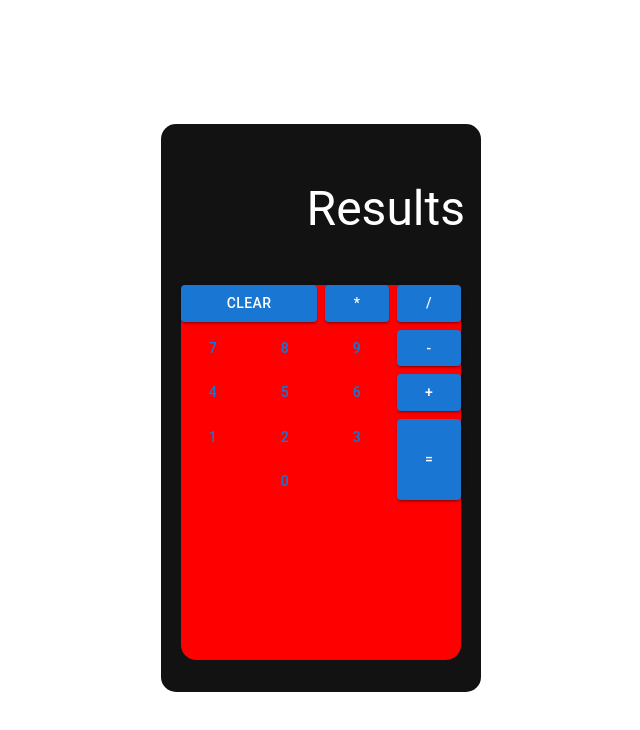
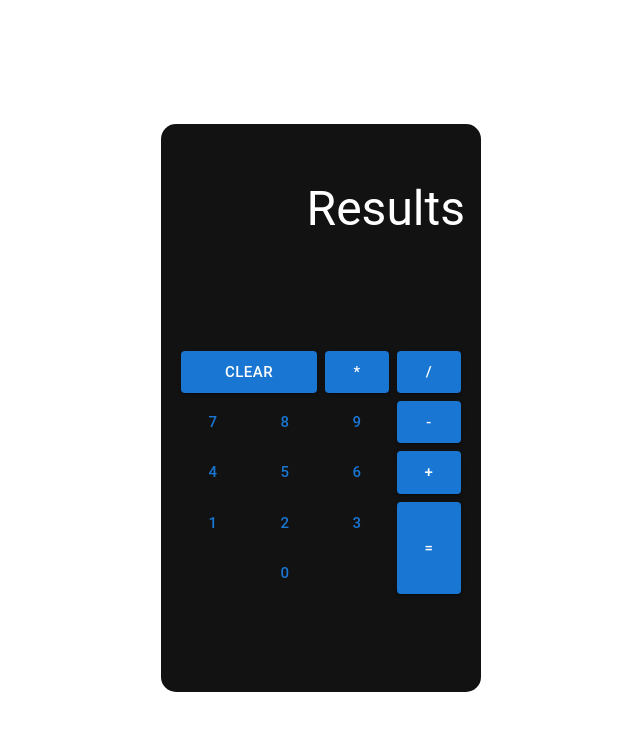
Before and after one commit to couvq/MUI-Calculator, a React (Create React App) app: page / in a window 1280 px wide. Shown: the top 730 px of the page, without its empty margins (319-959 px from the left). Built offline with nearby package versions, Linux system fonts and the light colour scheme.

Commit message:
done with button panel

```diff
--- a/src/components/ButtonPanel.js
+++ b/src/components/ButtonPanel.js
@@ -8,15 +8,19 @@ const ButtonPanel = () => {
             width: "280px",
             height: "375px",
             zIndex: "1",
-            backgroundColor: "red",
+            // backgroundColor: "red",
             borderRadius: "15px",
-            marginBottom: "2rem"
+            marginBottom: "2rem",
+            display: "flex",
+            justifyContent: "center",
+            alignItems: "center"
         }}>
             <Stack direction={'row'} spacing={1}>
                 <Stack direction={'column'} spacing={1}>
                     <Stack direction={'row'} spacing={1}>
                         <Button
                         variant='contained'
+                        size='large'
                         sx={{
                             width: "67%"
                         }}
@@ -25,51 +29,57 @@ const ButtonPanel = () => {
                         </Button>
                         <Button
                         variant='contained'
+                        size='large'
                         >
                             *
                         </Button>
                     </Stack>
                     <Stack direction={'row'} spacing={1}>
-                        <Button>7</Button>
-                        <Button>8</Button>
-                        <Button>9</Button>
+                        <Button size='large'>7</Button>
+                        <Button size='large'>8</Button>
+                        <Button size='large'>9</Button>
                     </Stack>
                     <Stack direction={'row'} spacing={1}>
-                        <Button>4</Button>
-                        <Button>5</Button>
-                        <Button>6</Button>
+                        <Button size='large'>4</Button>
+                        <Button size='large'>5</Button>
+                        <Button size='large'>6</Button>
                     </Stack>
                     <Stack direction={'row'} spacing={1}>
-                        <Button>1</Button>
-                        <Button>2</Button>
-                        <Button>3</Button>
+                        <Button size='large'>1</Button>
+                        <Button size='large'>2</Button>
+                        <Button size='large'>3</Button>
                     </Stack>
                     <Stack direction={'row'} spacing={1}>
                         <Button
                         sx={{
                             width: "100%"
                         }}
+                        size='large'
                         >0</Button>
                     </Stack>
                 </Stack>
                 <Stack direction={'column'} spacing={1}>
                     <Button
                     variant='contained'
+                    size='large'
                     >
                         /
                     </Button>
                     <Button
                     variant='contained'
+                    size='large'
                     >
                         -
                     </Button>
                     <Button
                     variant='contained'
+                    size='large'
                     >
                         +
                     </Button>
                     <Button
                     variant='contained'
+                    size='large'
                     sx={{
                         height: "40%"
                     }}
```
